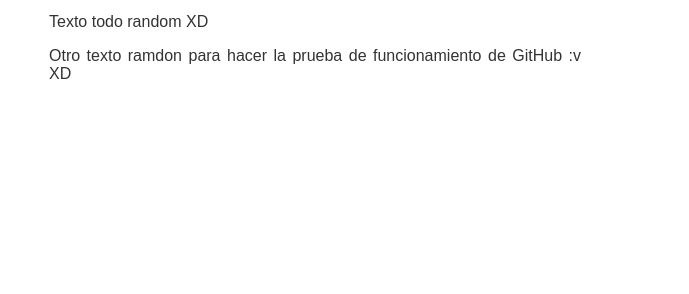
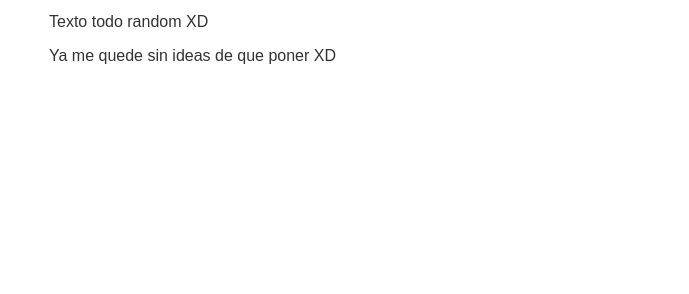
Before and after one commit to Dragonsupremo01/Repositorio-De-OjoCiudadano, a plain HTML site: page main.html in a window 1280 px wide. Shown: the part 226-520 px from the top of the page, 591-1280 px from the left. Drawn offline with Linux system fonts and the light colour scheme; a web font is replaced by a local one.

Commit message:
PruebaTexto4

```diff
--- a/main.html
+++ b/main.html
@@ -74,7 +74,7 @@
                 Texto todo random XD
             </p>
             <p>
-                Otro texto ramdon para hacer la prueba de funcionamiento de GitHub :v XD
+                Ya me quede sin ideas de que poner XD
             </p>
         </div>
     </div>
```
